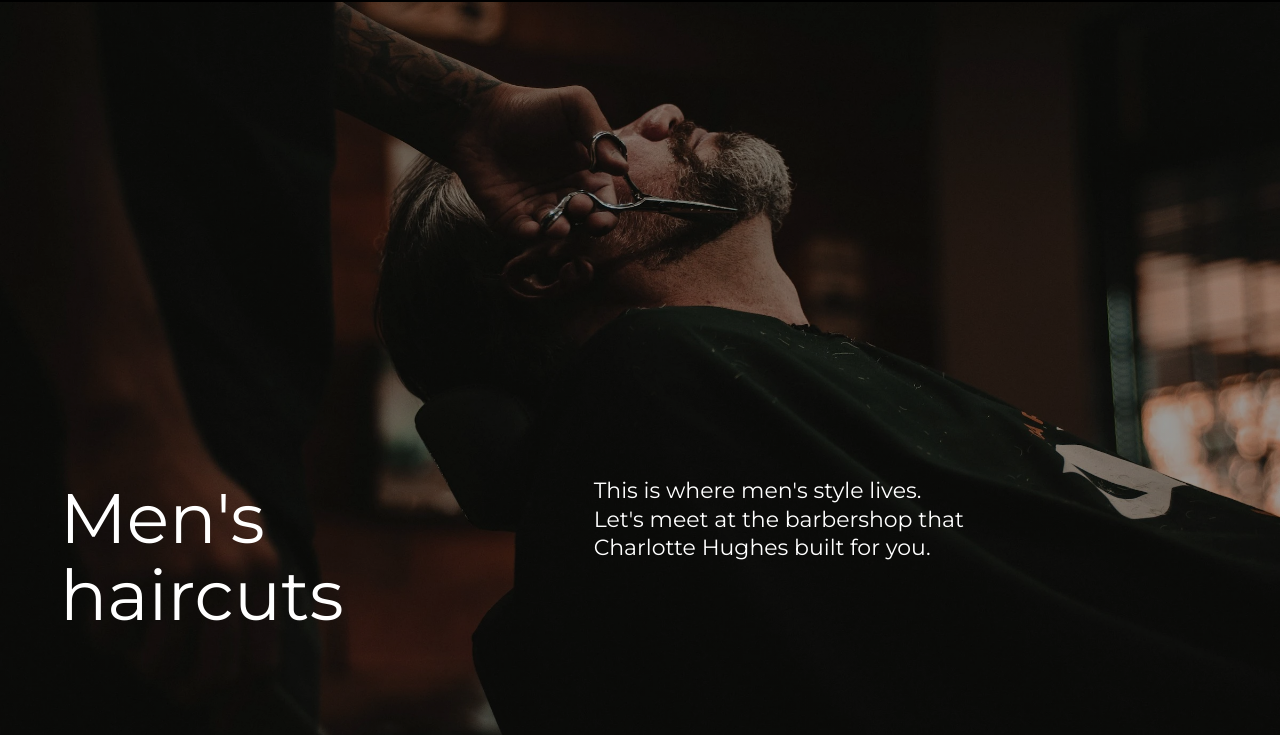
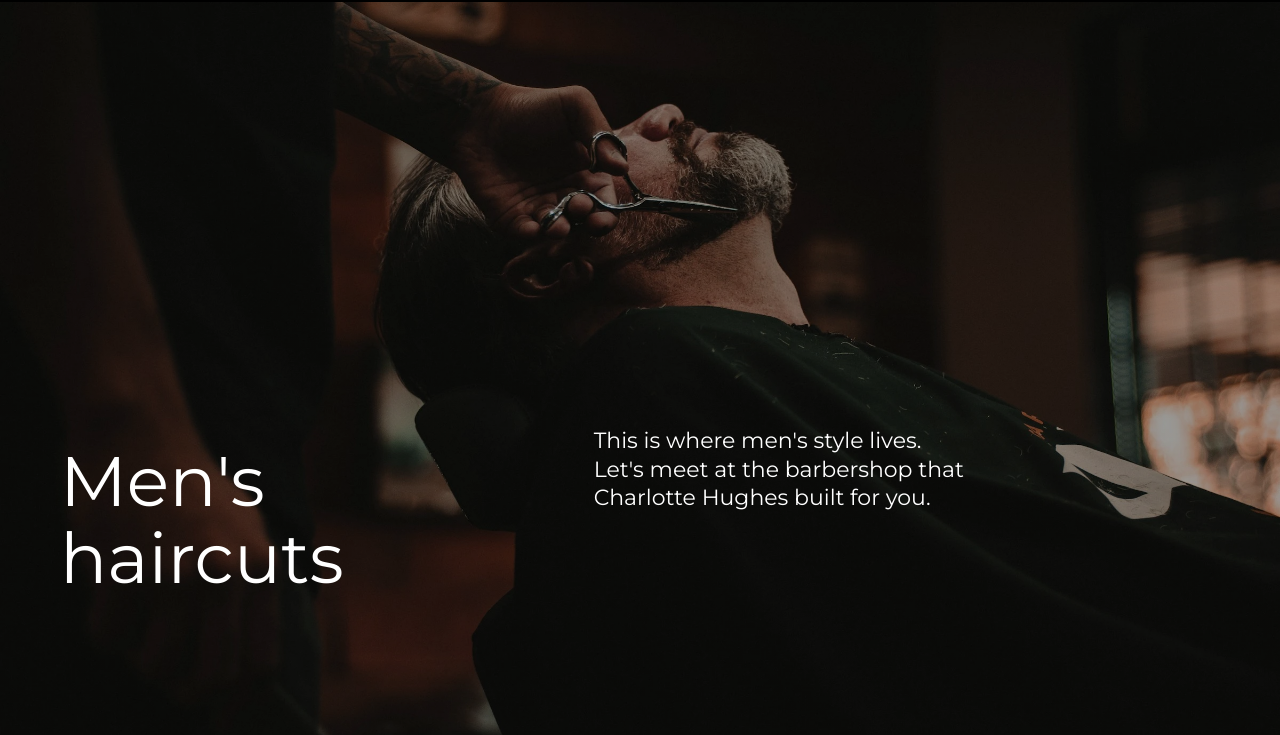
Before and after one commit to elementsagency/Shaving-Ken, a plain HTML site: page index.html in a window 1280 px wide. Shown: the part 78-813 px from the top of the page. Drawn offline with nearby package versions, Linux system fonts and the light colour scheme.

Commit message:
Update styles.css

```diff
--- a/styles.css
+++ b/styles.css
@@ -231,19 +231,25 @@ body.lock{
     position: relative;
     top: 60px;
 }
-@media (min-width: 992px){
+@media only screen and (min-width: 992px){
 	#main{
         top: 80px;
         background: linear-gradient( rgba(0, 0, 0, 0.4), rgba(0, 0, 0, 0.4) ), url(img/main-bg.webp) no-repeat;
         background-size: cover;
+        padding: 175px 0px;
+    }
+}
+@media only screen and (max-width: 991px) and (orientation: landscape){
+    #main{
+        padding: 0px;
     }
 }
 #main .container{
     margin-top: 200px;
 }
-@media (min-width: 992px){
+@media only screen and (min-width: 992px){
     #main .container{
-        margin-top: 350px;
+        margin-top: 250px;
     }
 }
 h1{
@@ -252,9 +258,9 @@ h1{
     font-weight: 400;
     line-height: 120%;
     margin-bottom: 75px;
-    margin-right: 250px;
+    margin-right: 150px;
 }
-@media (min-width: 768px){
+@media only screen and (min-width: 992px){
     h1{
         font-size: 70px;
         line-height: 110%;
@@ -266,9 +272,9 @@ h3{
     text-align: left;
     font-size: 20px;
     line-height: 150%;
-    margin-bottom: 75px;
+    margin-bottom: 100px;
 }
-@media (min-width: 992px){
+@media only screen and (min-width: 992px){
     h3{
         font-size: 22px;
         line-height: 130%;
@@ -280,7 +286,14 @@ h3{
     justify-content: start;
     align-items: start;
 }
-@media (min-width: 768px){
+@media only screen and (min-width: 768px){
+    .main__body{
+        flex-direction: row;
+        justify-content: start;
+        align-items: center;
+    }
+}
+@media only screen and (orientation:landscape){
     .main__body{
         flex-direction: row;
         justify-content: start;
@@ -296,7 +309,7 @@ h3{
     grid-column: span 12;
     margin: 25px 0px;
 }
-@media (min-width: 992px){
+@media only screen and (min-width: 992px){
     .about__item{
         grid-column: span 6;
         margin: 25px 50px;
@@ -313,7 +326,7 @@ h2{
     padding-bottom: 50px;
     font-weight: 500;
 }
-@media (min-width: 992px){
+@media only screen and (min-width: 992px){
     h2{
         font-size: 100px;
         padding-bottom: 100px;
@@ -370,7 +383,7 @@ p{
     border-radius: 25px;
     position: relative;
 }
-@media (min-width: 992px){
+@media only screen and (min-width: 992px){
     .gallery__body img{
         grid-column: span 3;
     }
@@ -449,7 +462,7 @@ p{
     align-items: center;
     flex-direction: column;
 }
-@media (min-width: 992px){
+@media only screen and (min-width: 992px){
     .footer__list{
         flex-direction: row;
     }
```
